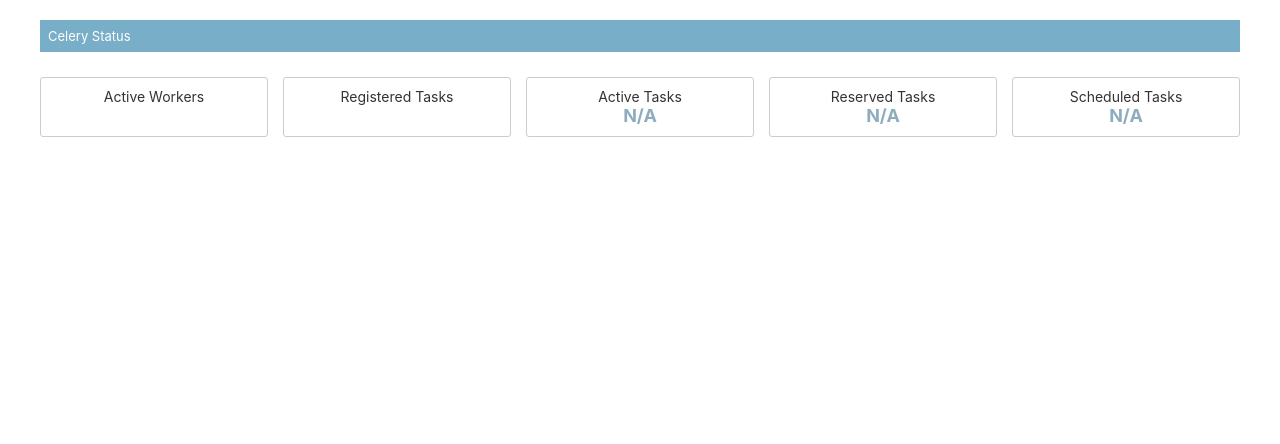
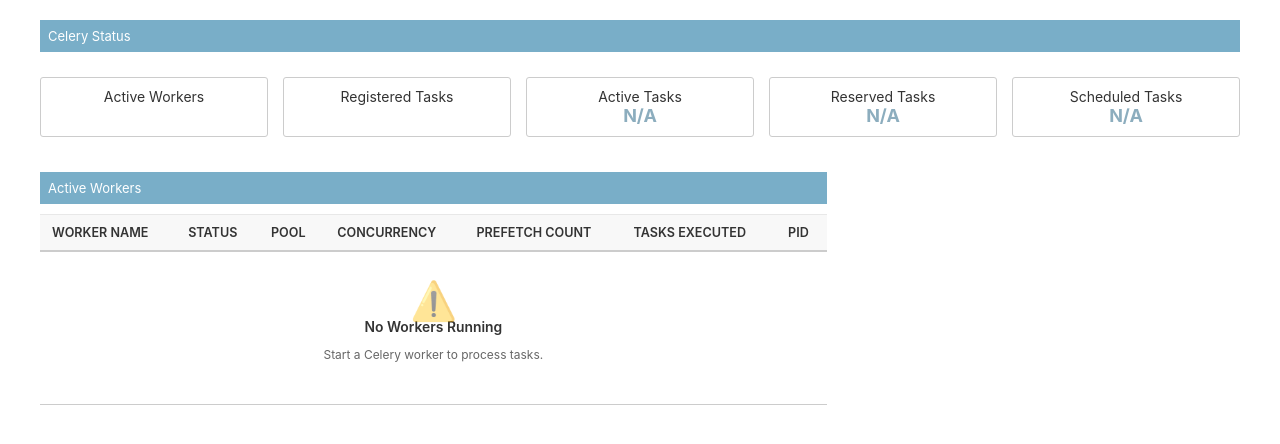
Before and after one commit to yassi/dj-celery-panel, a Django app: template dj_celery_panel/templates/admin/dj_celery_panel/index.html in a window 1280 px wide. Shown: the part 86-530 px from the top of the page. Run offline with Django 4.2, Linux system fonts and the light colour scheme; the template is opened without the code that fills it, so the values that code supplies are empty; parts of the project's set-up code (start-up, migrations or seed data) failed here and were passed over.

Commit message:
add workers table to index page

```diff
--- a/dj_celery_panel/templates/admin/dj_celery_panel/index.html
+++ b/dj_celery_panel/templates/admin/dj_celery_panel/index.html
@@ -57,14 +57,60 @@
         </div>
     </div>
 
+    <div class="workers-config-grid">
+        <div class="workers-section">
+            <div class="module">
+                <h2>{% trans 'Active Workers' %}</h2>
+                <table class="workers-table">
+                    <thead>
+                        <tr>
+                            <th>{% trans 'Worker Name' %}</th>
+                            <th>{% trans 'Status' %}</th>
+                            <th>{% trans 'Pool' %}</th>
+                            <th>{% trans 'Concurrency' %}</th>
+                            <th>{% trans 'Prefetch Count' %}</th>
+                            <th>{% trans 'Tasks Executed' %}</th>
+                            <th>{% trans 'PID' %}</th>
+                        </tr>
+                    </thead>
+                    <tbody>
+                        {% if celery_status.workers_detail %}
+                            {% for worker in celery_status.workers_detail %}
+                            <tr>
+                                <td><code class="worker-name">{{ worker.name }}</code></td>
+                                <td><span class="worker-status worker-status-{{ worker.status }}">{{ worker.status|capfirst }}</span></td>
+                                <td>{{ worker.pool }}</td>
+                                <td>{{ worker.concurrency }}</td>
+                                <td>{{ worker.prefetch_count }}</td>
+                                <td>{{ worker.total_tasks_executed }}</td>
+                                <td>{{ worker.pid }}</td>
+                            </tr>
+                            {% endfor %}
+                        {% else %}
+                            <tr class="empty-state-row">
+                                <td colspan="7" class="empty-state-message">
+                                    <div class="empty-state-content">
+                                        <span class="empty-state-icon">⚠️</span>
+                                        <p class="empty-state-title">{% trans 'No Workers Running' %}</p>
+                                        <p class="empty-state-text">{% trans 'Start a Celery worker to process tasks.' %}</p>
+                                    </div>
+                                </td>
+                            </tr>
+                        {% endif %}
+                    </tbody>
+                </table>
+            </div>
+        </div>
+
         {% if celery_status.config %}
+        <div class="config-section">
             <div class="abilities-legend">
                 <h3 class="abilities-legend-title">{% trans 'Configuration Information' %}</h3>
 
                 <h4 class="config-section-title">{% trans 'Connection & Serialization' %}</h4>
                 <ul class="abilities-legend-list">
                     {% include "admin/dj_celery_panel/_config_value.html" with label=_("Broker:") value=celery_status.config.broker_type %}
-            {% include "admin/dj_celery_panel/_config_value.html" with label=_("Result Backend:") value=celery_status.config.result_backend_type code=celery_status.config.result_backend %}
+                    {% include "admin/dj_celery_panel/_config_value.html" with label=_("Result Backend:") value=celery_status.config.result_backend_type %}
                     {% include "admin/dj_celery_panel/_config_value.html" with label=_("Timezone:") value=celery_status.config.timezone fallback=_("UTC (default)") %}
                     {% include "admin/dj_celery_panel/_config_value.html" with label=_("Task Serializer:") value=celery_status.config.task_serializer fallback=_("json (default)") %}
                     {% include "admin/dj_celery_panel/_config_value.html" with label=_("Result Serializer:") value=celery_status.config.result_serializer fallback=_("json (default)") %}
@@ -100,15 +146,8 @@
                     {% include "admin/dj_celery_panel/_config_value.html" with label=_("Result Expires:") value=celery_status.config.result_expires fallback=_("1 day (default)") %}
                 </ul>
             </div>
-    {% endif %}
-
-    {% if celery_status.workers %}
-        <h3>{% trans 'Active Workers' %}</h3>
-        <ul>
-            {% for worker in celery_status.workers %}
-                <li><code>{{ worker }}</code></li>
-            {% endfor %}
-        </ul>
+        </div>
         {% endif %}
     </div>
+</div>
 {% endblock %}
--- a/dj_celery_panel/templates/admin/dj_celery_panel/styles.css
+++ b/dj_celery_panel/templates/admin/dj_celery_panel/styles.css
@@ -106,6 +106,27 @@
     background-color: var(--message-warning-bg, #fff3cd);
     color: var(--message-warning-fg, #856404);
     border-color: var(--message-warning-border, #ffeeba);
+}
+
+/* Dark mode support for messages */
+@media (prefers-color-scheme: dark) {
+    .messagelist .success {
+        background-color: rgba(40, 167, 69, 0.2);
+        color: #4caf50;
+        border-color: rgba(40, 167, 69, 0.4);
+    }
+
+    .messagelist .error {
+        background-color: rgba(220, 53, 69, 0.2);
+        color: #ef5350;
+        border-color: rgba(220, 53, 69, 0.4);
+    }
+
+    .messagelist .warning {
+        background-color: rgba(255, 193, 7, 0.2);
+        color: #ffc107;
+        border-color: rgba(255, 193, 7, 0.4);
+    }
 }
 
 /* ===== INSTANCE OVERVIEW STYLES ===== */
@@ -712,3 +733,211 @@
     background-color: #ccc;
     transform: none;
 }
+
+/* ===== WORKERS AND CONFIG GRID LAYOUT ===== */
+
+.workers-config-grid {
+    display: grid;
+    grid-template-columns: 2fr 1fr;
+    gap: 20px;
+    margin-top: 20px;
+}
+
+.workers-section {
+    min-width: 0; /* Prevents grid blowout */
+}
+
+.config-section {
+    min-width: 0; /* Prevents grid blowout */
+}
+
+.config-section .abilities-legend {
+    margin-top: 0;
+    height: 100%;
+}
+
+.config-section .abilities-legend-title {
+    font-size: 1.1em;
+}
+
+.config-section .config-section-title {
+    font-size: 0.9em;
+    margin-top: 12px;
+}
+
+.config-section .abilities-legend-list {
+    font-size: 0.9em;
+}
+
+.config-section .abilities-legend-list li {
+    margin-bottom: 4px;
+}
+
+/* Responsive layout - stack on smaller screens */
+@media (max-width: 1024px) {
+    .workers-config-grid {
+        grid-template-columns: 1fr;
+    }
+
+    .config-section .abilities-legend {
+        margin-top: 20px;
+    }
+}
+
+/* ===== WORKERS TABLE STYLES ===== */
+
+.workers-table {
+    width: 100%;
+    border-collapse: collapse;
+    margin-top: 10px;
+    background: var(--body-bg, #fff);
+    table-layout: auto;
+}
+
+.workers-section .module {
+    overflow-x: auto;
+}
+
+.workers-table thead {
+    background: var(--darkened-bg, #f8f8f8);
+    border-bottom: 2px solid var(--border-color, #ddd);
+}
+
+.workers-table th {
+    padding: 10px 12px;
+    text-align: left;
+    font-weight: 600;
+    font-size: 0.9em;
+    color: var(--body-fg, #333);
+    border-bottom: 1px solid var(--border-color, #ddd);
+}
+
+.workers-table tbody tr {
+    border-bottom: 1px solid var(--border-color, #eee);
+    transition: background-color 0.2s ease;
+}
+
+.workers-table tbody tr:hover {
+    background: var(--darkened-bg, #f8f8f8);
+}
+
+.workers-table td {
+    padding: 10px 12px;
+    color: var(--body-fg, #333);
+    font-size: 0.9em;
+}
+
+.worker-name {
+    font-family: 'Monaco', 'Menlo', 'Ubuntu Mono', monospace;
+    font-size: 0.85em;
+    background: var(--darkened-bg, #f5f5f5);
+    padding: 2px 6px;
+    border-radius: 3px;
+    color: var(--link-fg, #417690);
+}
+
+.worker-status {
+    display: inline-block;
+    padding: 3px 10px;
+    border-radius: 12px;
+    font-size: 0.85em;
+    font-weight: 600;
+    text-transform: uppercase;
+}
+
+.worker-status-online {
+    background-color: var(--message-success-bg, #d4edda);
+    color: var(--message-success-fg, #155724);
+}
+
+.worker-status-offline {
+    background-color: var(--message-error-bg, #f8d7da);
+    color: var(--message-error-fg, #721c24);
+}
+
+/* Empty state styling */
+.empty-state-row {
+    background: transparent !important;
+}
+
+.empty-state-message {
+    padding: 40px 20px !important;
+    text-align: center;
+    border: none !important;
+}
+
+.empty-state-content {
+    display: flex;
+    flex-direction: column;
+    align-items: center;
+    gap: 10px;
+}
+
+.empty-state-icon {
+    font-size: 3em;
+    opacity: 0.5;
+}
+
+.empty-state-title {
+    margin: 0;
+    font-size: 1.1em;
+    font-weight: 600;
+    color: var(--body-fg, #333);
+}
+
+.empty-state-text {
+    margin: 0;
+    color: var(--body-quiet-color, #666);
+    font-size: 0.95em;
+}
+
+/* Dark mode support */
+@media (prefers-color-scheme: dark) {
+    .workers-table {
+        background: var(--body-bg, #121212);
+    }
+
+    .workers-table thead {
+        background: var(--darkened-bg, rgba(255, 255, 255, 0.05));
+    }
+
+    .workers-table th {
+        color: var(--body-fg, #e0e0e0);
+        border-bottom-color: var(--border-color, #444);
+    }
+
+    .workers-table tbody tr {
+        border-bottom-color: var(--border-color, #333);
+    }
+
+    .workers-table tbody tr:hover {
+        background: var(--darkened-bg, rgba(255, 255, 255, 0.05));
+    }
+
+    .workers-table td {
+        color: var(--body-fg, #e0e0e0);
+    }
+
+    .worker-name {
+        background: var(--darkened-bg, rgba(255, 255, 255, 0.05));
+        color: var(--link-fg, #79aec8);
+    }
+
+    .worker-status-online {
+        background-color: rgba(40, 167, 69, 0.2);
+        color: #4caf50;
+    }
+
+    .worker-status-offline {
+        background-color: rgba(220, 53, 69, 0.2);
+        color: #ef5350;
+    }
+
+    .empty-state-title {
+        color: var(--body-fg, #e0e0e0);
+    }
+
+    .empty-state-text {
+        color: var(--body-quiet-color, #999);
+    }
+}
```
Also changed, not shown: dj_celery_panel/celery_utils.py (+30 -0 lines). Lines whose indentation alone changed are shown as unchanged.
